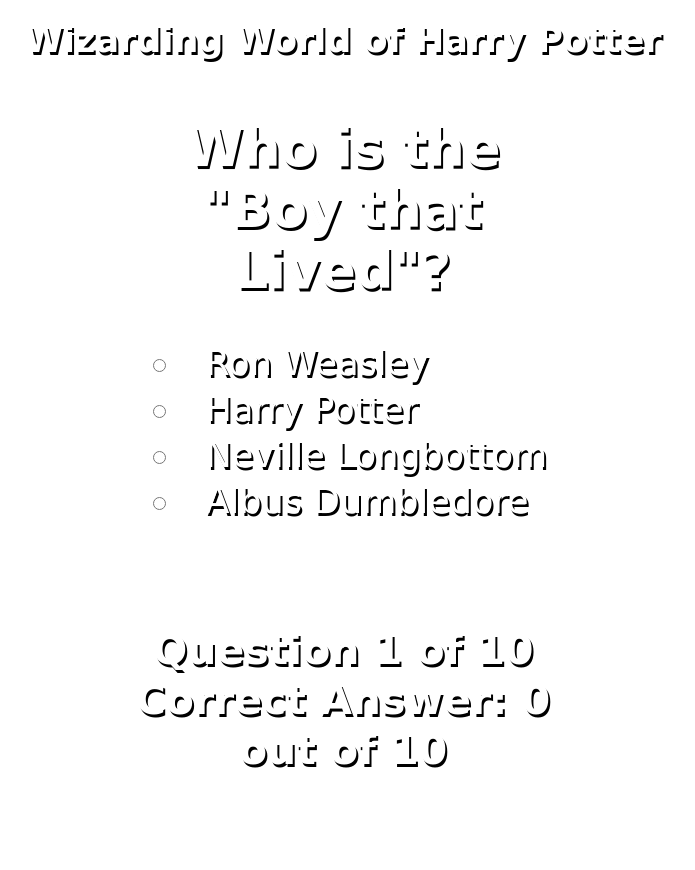
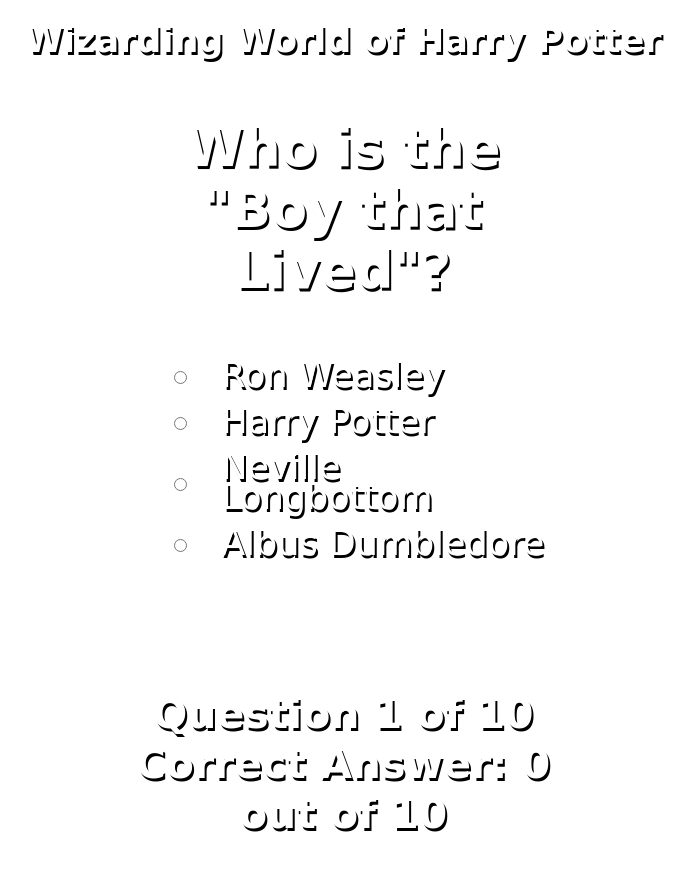
Before and after one commit to DianeCho/harry-potter-quiz, a plain HTML site: page index.html in a window 1280 px wide. Both pictures are taken after a click on the button "Let's Begin!". Shown: the whole page, without its empty margins (297-992 px from the left). Before the commit the page ends 812 px from the top, so only its background shows below. Drawn offline with nearby package versions, Linux system fonts and the light colour scheme; a web font is replaced by a local one.

Commit message:
updated javascript content

```diff
--- a/index.html
+++ b/index.html
@@ -22,13 +22,31 @@
     </section>
 
     <section class="quiz" style="display: none;" role="main">
-        <h2 class="question">Who is the "Boy that Lived"?</h2>
-        <div class="answers-wrapper">
+        <form id="answers-wrapper">
+            <h2 class="question">Who is the "Boy that Lived"?</h2>
+            <fieldset id="choices">
+
+                <input class="option" type="radio" value="0" name="option">
+                <br>
+                <input class="option" type="radio" value="1" name="option">
+                <br>
+                <input class="option" type="radio" value="2" name="option">
+                <br>
+                <input class="option" type="radio" value="3" name="option">
+                <br>
+
+            </fieldset>
+            <button class="form-submit" type="submit">Next</button>
+        </form>
+
+
+        <!--
+            <div class="answers-wrapper">
 
             <div class="column column-radio" role="list">
             <input type="radio" class="option" name="option"></div>
 
-            <div class="column"><label for="answer1">Ron Weasley</label></div>
+            <div class="column"><label for="answer1" class="column">Ron Weasley</label></div>
 
 
             <div class="column column-radio"><input type="radio" class="option" name="option"></div>
@@ -43,8 +61,8 @@
             <div class="column"><label for="answer4">Albus Dumbledore</label></div>
 
         </div>
+-->
 
-        <button class="form-submit">Next</button>
 
         <div class="form-errors">
             <h3 class="current-question" id="questionNumberDisplay">Question 1/10</h3>
--- a/main.css
+++ b/main.css
@@ -50,6 +50,7 @@
     width: 80%;
     margin-top: 1rem;
     vertical-align: middle;
+    text-align: left;
 }
 
 .column-radio {
--- a/main.js
+++ b/main.js
@@ -12,21 +12,21 @@
     {
         questionText: 'Who is the "greatest headmaster" Hogwarts ever had?',
         questionChoices: ['Severus Snape', 'Dolores Umbridge', 'Albus Dumbledore', 'Tom Riddle'],
-        questionCorrectChoice: 3,
+        questionCorrectChoice: 2,
         correctDetails: 'Albus Dumbledore'
     },
     //question3
     {
         questionText: 'Who is "He Who Shall Not Be Named"?',
-        questionChoices: ['Harry Potter', 'Ron Weasley', 'Voldemort', 'Severus Snape'],
-        questionCorrectChoice: 3,
+        questionChoices: ['Harry Potter', 'Ron Weasley', 'Lord Voldemort', 'Severus Snape'],
+        questionCorrectChoice: 2,
         correctDetails: 'Lord Voldemort'
     },
     //question4
     {
         questionText: 'What is the name of the platform the Hogwart Express leaves from?',
         questionChoices: ['9 1/2', '9 2/5', '9 3/4', '9'],
-        questionCorrectChoice: 3,
+        questionCorrectChoice: 2,
         correctDetails: '9 3/4'
     },
     //question5
@@ -40,7 +40,7 @@
     {
         questionText: 'Which house is Neville Longbottom in?',
         questionChoices: ['Slytherin', 'Gryffindor', 'Hogwarts', 'Ravenclaw'],
-        questionCorrectChoice: 1,
+        questionCorrectChoice: 0,
         correctDetails: 'Gryffindor'
     },
     //question7
@@ -95,16 +95,23 @@
     var totalNumberOfChoices = questionsArray[currentQuestionNumber].questionChoices.length;
     var buildEachChoiceHTML = "";
     //loop thorugh the answer choices.
+
     for (var i = 0; i < totalNumberOfChoices; i++) {
         buildEachChoiceHTML += '<div class="column column-radio">';
-        buildEachChoiceHTML += '<input type="radio" class="option" name="option" value=' + i + '>';
+        buildEachChoiceHTML += '<input type="radio" class="option" tabindex=' + (i + 1) + ' id=' + i + ' name="option" value=' + i + '>';
         buildEachChoiceHTML += '</div>';
         buildEachChoiceHTML += '<div class="column">';
-        buildEachChoiceHTML += '<label>' + questionsArray[currentQuestionNumber].questionChoices[i] + '</label>';
+        buildEachChoiceHTML += '<label for=' + i + '>' + questionsArray[currentQuestionNumber].questionChoices[i] + '</label>';
         buildEachChoiceHTML += '</div>';
     }
 
-    $('.answers-wrapper').html(buildEachChoiceHTML);
+    //    for (var i = 0; i < totalNumberOfChoices; i++) {
+    //        var buildEachChoiceHTML = "<input type='radio' class='option' id=" + i + " name='option' value=" + i + "> <label for=" + i + ">" + questionsArray[currentQuestionNumber].questionChoices[i] + "</label><br>";
+    //        $('#form').append(buildEachChoiceHTML);
+    //
+    //    }
+
+    $('#choices').html(buildEachChoiceHTML);
     //display the number of the current question
     $('#questionNumberDisplay').text("Question " + (currentQuestionNumber + 1) + " of " + totalNumberOfQuestions);
     //display the correct total number of correct answers
@@ -126,7 +133,7 @@
         $('.results-section').hide();
         $('.intro').hide();
         $('.quiz').show();
-        $('.answers-wrapper').empty();
+        $('#choices').empty();
         displayQuestion();
     });
 
@@ -134,7 +141,8 @@
     //show quiz questions
 
 
-    $('.quiz').on('click', '.form-submit', function () {
+    $('#answers-wrapper').on('submit', function (event) {
+        event.preventDefault();
         var userAnswer = $('input[class="option"]:checked').val();
         var correctAnswer = questionsArray[currentQuestionNumber].questionCorrectChoice;
         if (userAnswer == correctAnswer) {
@@ -144,9 +152,9 @@
         if (!userAnswer) {
             alert("Please select your answer!");
             return;
-
         } else {
-            $(".correctAnswers").text("Previous correct answer: " + questionsArray[currentQuestionNumber].correctDetails).show;
+            alert("Correct answer: " + questionsArray[currentQuestionNumber].correctDetails);
+            //$(".correctAnswers").text("Previous correct answer: " + //questionsArray[currentQuestionNumber].correctDetails).show;
 
 
             $('#quiz-answers').append("<h4 class='results-question'>Q: " + questionsArray[currentQuestionNumber].questionText + "</h4>");
```
